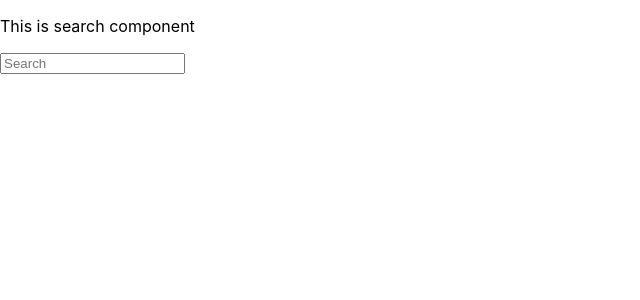
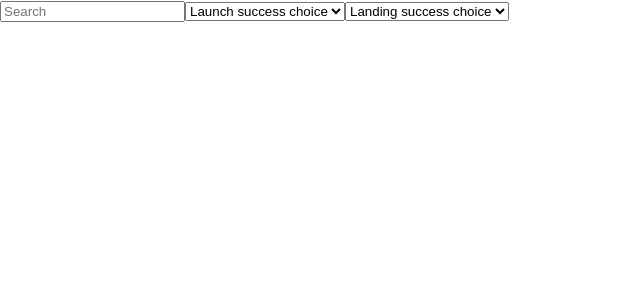
Before and after one commit to danieljanowski/SpaceX-App, a Next.js app: page /components/Search in a window 1280 px wide. Shown: the top 300 px of the page, without its empty margins (0-640 px from the left). Built offline with nearby package versions, Linux system fonts and the light colour scheme.

Commit message:
added launch and landing success filtering

```diff
--- a/pages/components/Search.js
+++ b/pages/components/Search.js
@@ -2,8 +2,7 @@ import React from 'react';
 
 function Search({ handleSearchDataChange }) {
   return (
-    <div>
-      <p>This is search component</p>
+    <div className="">
       {/* <form onSubmit={(e) => e.preventDefault()} className="search"> */}
       {/* <label htmlFor="textSearch">Search</label> */}
       <input
@@ -13,6 +12,27 @@ function Search({ handleSearchDataChange }) {
         placeholder="Search"
         name="textSearch"
       />
+      <select
+        onChange={handleSearchDataChange}
+        className="launch-success-dropdown"
+        placeholder="Launch success"
+        name="launchSuccess"
+      >
+        <option value="no choice">Launch success choice</option>
+        <option value="yes">Launch successful</option>
+        <option value="no">Launch unsuccessful</option>
+      </select>
+
+      <select
+        onChange={handleSearchDataChange}
+        className="landing-success-dropdown"
+        placeholder="Landing success"
+        name="landingSuccess"
+      >
+        <option value="no choice">Landing success choice</option>
+        <option value="yes">Landing successful</option>
+        <option value="no">Landing unsuccessful</option>
+      </select>
       {/* </form> */}
     </div>
   );
```
Also changed, not shown: pages/index.js (+36 -2 lines).
